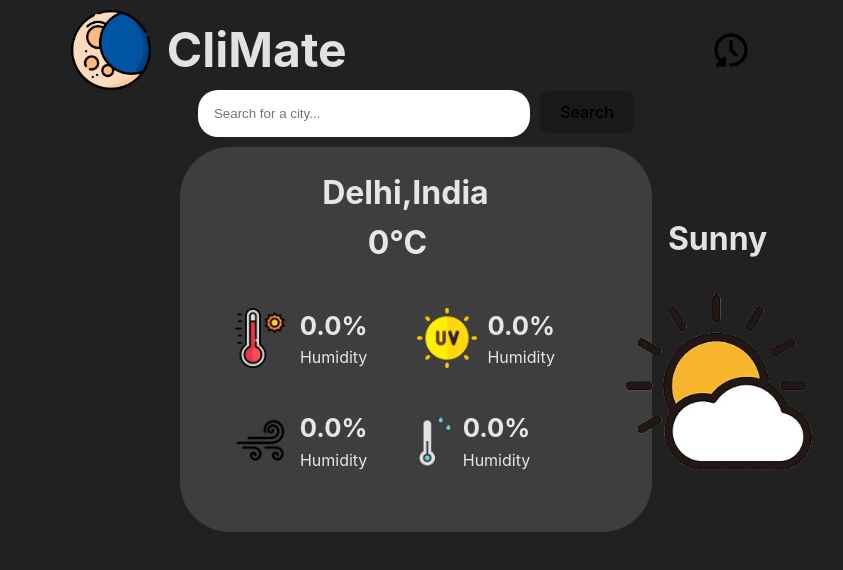
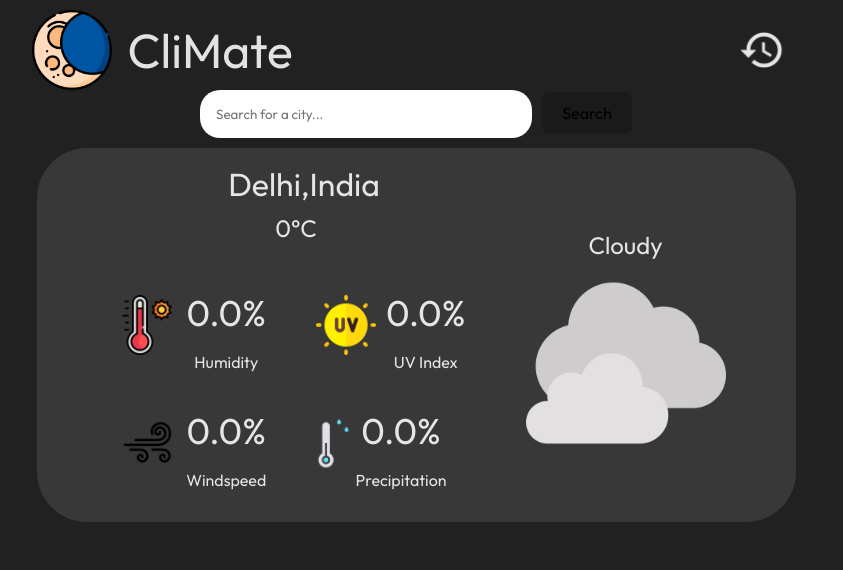
Before and after one commit to Ritwikgotbugs/cli-mate, a React (Vite) app: page / in a window 1280 px wide. Shown: the top 570 px of the page, without its empty margins (224-1067 px from the left). Built offline with nearby package versions, Linux system fonts and the light colour scheme.

Commit message:
Adds API functionality

```diff
--- a/src/App.jsx
+++ b/src/App.jsx
@@ -2,6 +2,7 @@ import './App.css'
 import { Navbar } from './Components/navbar/navbar.jsx'
 import { WeatherCard } from './Components/weather-display.jsx'
 import { SearchBar } from "./Components/navbar/all-nav-components/searchBar.jsx";
+import React  from 'react'
 
 
 function App() {
--- a/src/Components/navbar/all-nav-components/searchBar.jsx
+++ b/src/Components/navbar/all-nav-components/searchBar.jsx
@@ -1,25 +1,64 @@
 import React, { useState } from "react";
 import "../../../styles/navbar.css";
-import { SearchButton } from "./searchButton";
 
+export let WeatherDescription = "Cloudy";
 export function SearchBar() {
+
     const [search, setSearch] = useState("");
 
-    function searchLocation(event) {
-        setSearch(event.target.value);
+    const handleLocation = (e) => {
+        setSearch(e.target.value);
     }
 
+    const searchCity = () => {
+        let searchQuery = search;
+        let api_key= "4efd5206eff842dabe175946231612";
+        let url= `http://api.weatherapi.com/v1/current.json?key=${api_key}&q=${searchQuery}&aqi=no`;
+        try {
+            fetch(url)
+            .then((response) => response.json())
+            .then((data) => {
+
+                const wind = document.getElementById("wind");
+                const humidity = document.getElementById("humidity");
+                const uvindex = document.getElementById("uv");
+                const precipitaton = document.getElementById("precip");
+
+                const temperature = document.getElementById("temperature");
+                const location = document.getElementById("location");
+                const description = document.getElementById("description");
+
+                wind.innerHTML = `${data.current.wind_kph} km/h`;
+                humidity.innerHTML = `${data.current.humidity}%`;
+                uvindex.innerHTML = `${data.current.uv}`;
+                precipitaton.innerHTML = `${data.current.precip_mm} mm`;
+                temperature.innerHTML = `${data.current.temp_c}°C`;
+                location.innerHTML = `${data.location.name},${data.location.country}`;
+
+                const weatherText = data.current.condition.text;
+                if (description) {
+                    description.innerHTML = weatherText;
+                    WeatherDescription = weatherText;
+                }
+                console.log(weatherText);
+
+            });
+
+        }
+        catch(error) {
+            console.log(error);
+        }
+    }
     return (
-        <>
         <div className="searchBar">
-            <input className="searchInput"
+            <input
+                className="searchInput"
                 type="text"
                 placeholder="Search for a city..."
                 value={search}
-                onChange={searchLocation}
+                onChange={handleLocation}
             />
-        <SearchButton />
+            <button className="searchButton" onClick={searchCity}>Search</button>
         </div>
-        </>
     );
 }
--- a/src/Components/navbar/all-nav-components/searchButton.jsx
+++ /dev/null
@@ -1,7 +0,0 @@
-import React from "react";
-
-export function SearchButton() {
-    return (
-        <button className="searchButton">Search</button>
-    );
-}
--- a/src/Components/navbar/navbar.jsx
+++ b/src/Components/navbar/navbar.jsx
@@ -10,7 +10,7 @@ export function Navbar() {
         <img className="logo" src={logo} alt="logo" height={80} />
         <h1>CliMate</h1>
       </div>
-      <img src={historyIcon} alt="history" height={40} />
+      <img className="history-icon" src={historyIcon} alt="history" height={40} />
     </nav>
   );
 }
--- a/src/Components/weather-display.jsx
+++ b/src/Components/weather-display.jsx
@@ -1,10 +1,10 @@
 import React from "react";
 import humidity from "../assets/humidity.png";
 import precip from "../assets/ppt-icon.png";
-import icon from "../assets/sunny.png";
 import uv from "../assets/uv.png";
 import wind from "../assets/wind.png";
 import "../styles/weather-display.css";
+import { WeatherDescription } from "./navbar/all-nav-components/searchBar.jsx";
 import { WeatherIcon } from "./weather-icon.jsx";
 import { WeatherInfo } from "./weather-info.jsx";
 
@@ -13,21 +13,21 @@ export function WeatherCard() {
     <div className="weatherCard">
             <div className="column">
                     <div className="column">
-                <h1 className="location">Delhi,India</h1>
-                <h2 className="temperature">0°C</h2>
+                            <h1 id="location">Delhi,India</h1>
+                            <h2 id="temperature">0°C</h2>
                     </div>
                     <div className="info-container">
                             <div className="row">
-                    <WeatherInfo icon={humidity} data="0.0%" title="Humidity"/>
-                    <WeatherInfo icon={wind} data="0.0%" title="Humidity"/>
+                                    <WeatherInfo icon={humidity} data="0.0%" title="Humidity" id={'humidity'}/>
+                                    <WeatherInfo icon={wind} data="0.0%" title="Windspeed" id={'wind'}/>
                             </div>
                             <div className="row">
-                <WeatherInfo icon={uv} data="0.0%" title="Humidity"/>
-                <WeatherInfo icon={precip} data="0.0%" title="Humidity"/>
+                            <WeatherInfo icon={uv} data="0.0%" title="UV Index" id={'uv'}/>
+                            <WeatherInfo icon={precip} data="0.0%" title="Precipitation" id={'precip'}/>
                             </div>
                     </div>
             </div>
-        <WeatherIcon icon={icon}/>
+            <WeatherIcon condition={WeatherDescription}/>
     </div>
 );
 }
--- a/src/Components/weather-icon.jsx
+++ b/src/Components/weather-icon.jsx
@@ -1,14 +1,64 @@
 import React from "react";
 import "../styles/weather-display.css";
 
-export function WeatherIcon({icon}){
-    return (
-        <>
-        <div className="weatherIcon">
-            <h2 className="description">Sunny</h2>
-            <img src={icon} alt="icon" height={200}/>
-        </div>
+// Import all weather icons
+import sunnyIcon from "../assets/sunny.png";
+import clearIcon from "../assets/clear.png";
+import partialCloudyIcon from "../assets/partial-cloudy.png";
+import cloudyIcon from "../assets/cloudy.png";
+import overcastIcon from "../assets/overcast.png";
+import fogIcon from "../assets/fog.png";
+import rainyIcon from "../assets/rainy.png";
+import snowIcon from "../assets/snow.png";
+import thunderstormIcon from "../assets/thunderstorm.png";
 
-        </>
-    );
+export function WeatherIcon({ condition }) {
+  let iconUrl;
+
+  switch (condition) {
+    case "Sunny":
+      iconUrl = sunnyIcon;
+      break;
+    case "Clear":
+      iconUrl = clearIcon;
+      break;
+    case "Partly cloudy":
+      iconUrl = partialCloudyIcon;
+      break;
+    case "Cloudy":
+      iconUrl = cloudyIcon;
+      break;
+    case "Overcast":
+      iconUrl = overcastIcon;
+      break;
+    case "Mist":
+    case "Fog":
+      iconUrl = fogIcon;
+      break;
+    case "Rain":
+    case "Light rain":
+    case "Moderate rain":
+    case "Heavy rain":
+      iconUrl = rainyIcon;
+      break;
+    case "Snow":
+    case "Light snow":
+    case "Moderate snow":
+    case "Heavy snow":
+      iconUrl = snowIcon;
+      break;
+    case "Thunderstorm":
+      iconUrl = thunderstormIcon;
+      break;
+    default:
+      iconUrl = sunnyIcon;
+      break;
+  }
+
+  return (
+    <div className="weatherIcon">
+      <h2>{condition}</h2>
+      <img src={iconUrl} height={200} alt={condition} />
+    </div>
+  );
 }
--- a/src/Components/weather-info.jsx
+++ b/src/Components/weather-info.jsx
@@ -1,14 +1,16 @@
 import React from "react";
 import "../styles/weather-info.css";
 
-export function WeatherInfo({icon, data,title}) {
+export function WeatherInfo({icon, data,title, id}) {
     return (
         <>
         <div className="weatherInfo">
             <img src={icon} alt="icon" height={60} />
-            <div className="data-box">
+            <div className="column">
+            <div className="data-box" id={id}>
                 <h2>{data}</h2>
-                <p>{title}</p>
+            </div>
+            <p>{title}</p>
             </div>
         </div>
         </>
--- a/src/styles/navbar.css
+++ b/src/styles/navbar.css
@@ -1,3 +1,13 @@
+@font-face {
+    font-family: 'kRegularFont';
+    src: url('../assets/Outfit/fonts/Outfit-Regular.ttf');
+}
+@font-face {
+    font-family: 'kBoldFont';
+    src: url('../assets/Outfit/fonts/Outfit-Bold.ttf');
+}
+
+
 .navbar {
     display: flex;
     align-items: center;
@@ -10,6 +20,7 @@
     display: flex;
     place-items: center;
     margin-left: 2.5rem;
+    cursor: pointer;
 
 }
 .climate {
@@ -19,6 +30,7 @@
 }
 h1 {
     padding-left: 1rem;
+    font-family: kRegularFont;
 }
 
 .searchbar {
@@ -33,6 +45,7 @@ h1 {
     width: 300px;
     justify-content: center;
     margin-right: 10px;
+    font-family: kregularFont;
 
 }
 .searchInput:focus {
@@ -45,7 +58,16 @@ button {
   padding: 0.6em 1.2em;
   font-size: 1em;
   font-weight: 500;
-  font-family: inherit;
+  font-family: kregularFont;
   background-color: #1a1a1a;
   cursor: pointer;
 }
+
+button:hover {
+    box-shadow: 0px 0px 15px rgb(2, 85, 211);
+    transition: 0.3s ease-in-out;
+}
+
+.history-icon {
+    cursor: pointer;
+}
--- a/src/styles/weather-display.css
+++ b/src/styles/weather-display.css
@@ -2,11 +2,13 @@
     display: flex;
     justify-content: space-around;
     align-items: center;
-    width: 60%;
+    width: max-content;
     opacity: 1;
-    background-color: rgba(255, 255, 255, 0.13);
+    background-color: rgba(255, 255, 255, 0.1);
     border-radius: 50px;
-    padding: 20px;
+    padding-top: 20px;
+    padding-left: 50px;
+    padding-right: 50px;
     margin: 10px 20px 0 20px;
 }
 
@@ -29,9 +31,31 @@ h1,h2 {
 
 .description {
     margin: 20px;
+    font-size: 1rem;
+}
+#location {
     font-size: 2rem;
 }
-.location, .temperature{
-    font-size: 2rem;
+#temperature {
+    font-size: 1.5rem;
+    font-weight: bold;
     margin-top: 10px;
 }
+
+.weatherIcon img {
+    background-size: contain;
+    background-repeat: no-repeat;
+    background-position: center;
+    align-items: center;
+    width: 200px;
+    height: 200px;
+    border: 0;
+}
+
+
+div.column {
+    display: flex;
+    flex-direction: column;
+    justify-content: start;
+    align-items: center;
+}
--- a/src/styles/weather-info.css
+++ b/src/styles/weather-info.css
@@ -1,8 +1,17 @@
+@font-face {
+    font-family: 'kRegularFont';
+    src: url('../assets/Outfit/fonts/Outfit-Regular.ttf');
+}
+@font-face {
+    font-family: 'kBoldFont';
+    src: url('../assets/Outfit/fonts/Outfit-Bold.ttf');
+}
+
+
 .weatherInfo {
     display: flex;
     justify-content: center;
     align-items: center;
-    border-radius: 20px;
     width: fit-content;
     height: fit-content;
     margin: 20px;
@@ -14,19 +23,25 @@
 }
 
 h2{
-    font-size: 1.6em;
+    font-size: 1.5em;
     margin: 0;
 }
 p{
     font-size: 1em;
     margin: 0;
-
 }
 
-.data-box {
+h2,p {
+    font-family: kRegularFont;
+}
+
+div.data-box {
     margin: 10px;
     justify-content: center;
     display: flex;
     align-items: center;
     flex-direction: column;
+    font-size: 1.5em;
+    font-weight: bold;
+    font-family: kboldFont;
 }
```
Also changed, not shown: src/assets/history.png. Lines whose indentation alone changed are shown as unchanged.
